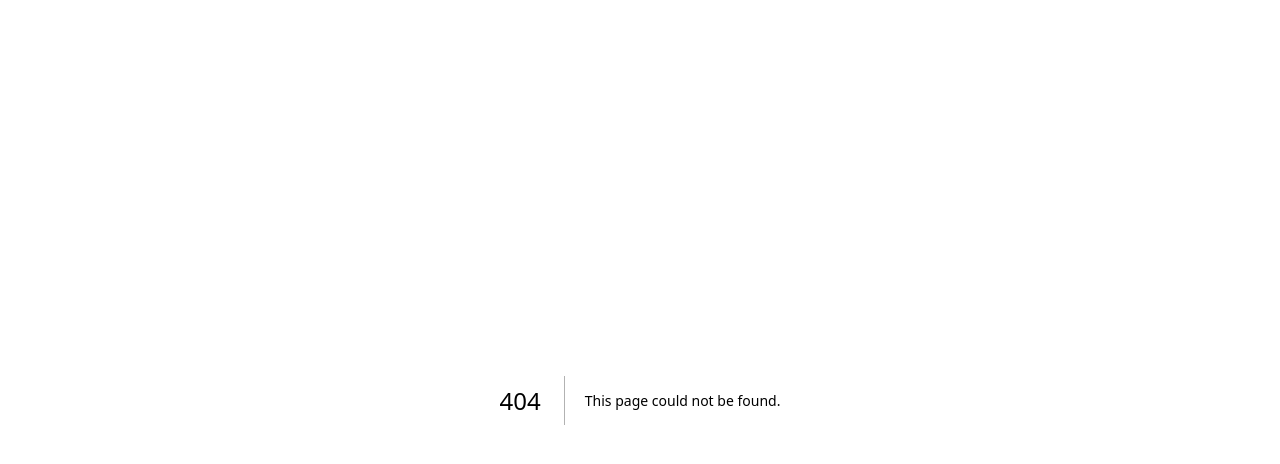
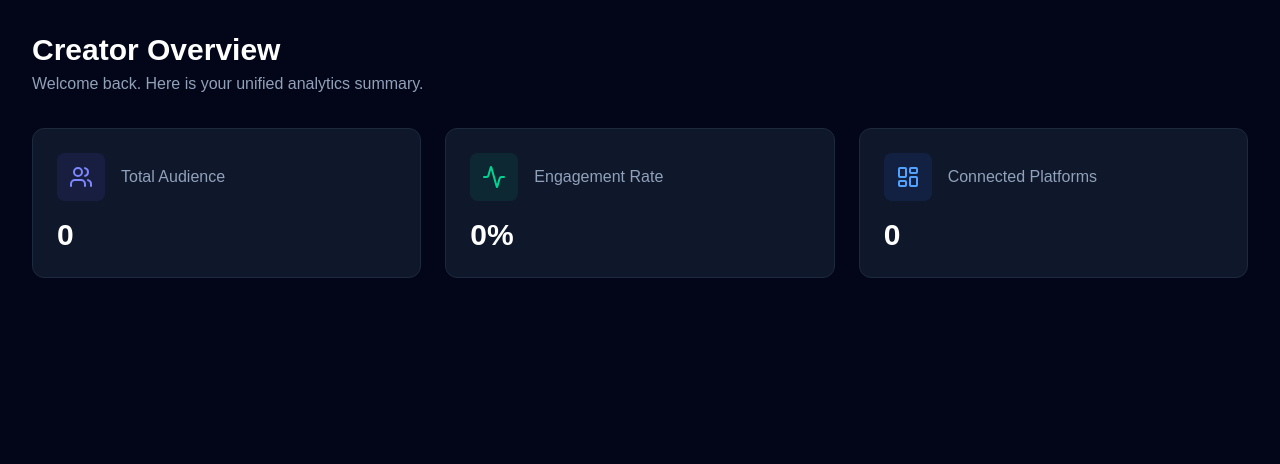
Before and after one commit to itznik/CreatorSphere, a Next.js app in the folder client/: page /dashboard in a window 1280 px wide. Before the commit this address had no page. Shown: the top 464 px of the page. Built offline with nearby package versions, Linux system fonts and the light colour scheme.

Commit message:
Create page.tsx

```diff
--- /dev/null
+++ b/client/src/app/dashboard/page.tsx
@@ -0,0 +1,53 @@
+import React from 'react';
+import { LayoutDashboard, Users, Activity } from 'lucide-react';
+
+export default function DashboardPage() {
+  return (
+    <div className="min-h-screen bg-slate-950 text-white p-8">
+      <div className="max-w-7xl mx-auto">
+
+        {/* Header */}
+        <div className="mb-8">
+          <h1 className="text-3xl font-bold">Creator Overview</h1>
+          <p className="text-slate-400 mt-1">Welcome back. Here is your unified analytics summary.</p>
+        </div>
+
+        {/* Bento Box Stats Placeholder */}
+        <div className="grid grid-cols-1 md:grid-cols-3 gap-6 mb-8">
+
+          <div className="bg-slate-900 border border-slate-800 p-6 rounded-xl">
+            <div className="flex items-center gap-4 mb-4">
+              <div className="p-3 bg-indigo-500/10 text-indigo-400 rounded-lg">
+                <Users className="w-6 h-6" />
+              </div>
+              <h3 className="text-slate-400 font-medium">Total Audience</h3>
+            </div>
+            <p className="text-3xl font-bold">0</p>
+          </div>
+
+          <div className="bg-slate-900 border border-slate-800 p-6 rounded-xl">
+            <div className="flex items-center gap-4 mb-4">
+              <div className="p-3 bg-emerald-500/10 text-emerald-400 rounded-lg">
+                <Activity className="w-6 h-6" />
+              </div>
+              <h3 className="text-slate-400 font-medium">Engagement Rate</h3>
+            </div>
+            <p className="text-3xl font-bold">0%</p>
+          </div>
+
+          <div className="bg-slate-900 border border-slate-800 p-6 rounded-xl">
+            <div className="flex items-center gap-4 mb-4">
+              <div className="p-3 bg-blue-500/10 text-blue-400 rounded-lg">
+                <LayoutDashboard className="w-6 h-6" />
+              </div>
+              <h3 className="text-slate-400 font-medium">Connected Platforms</h3>
+            </div>
+            <p className="text-3xl font-bold">0</p>
+          </div>
+
+        </div>
+
+      </div>
+    </div>
+  );
+}
```
